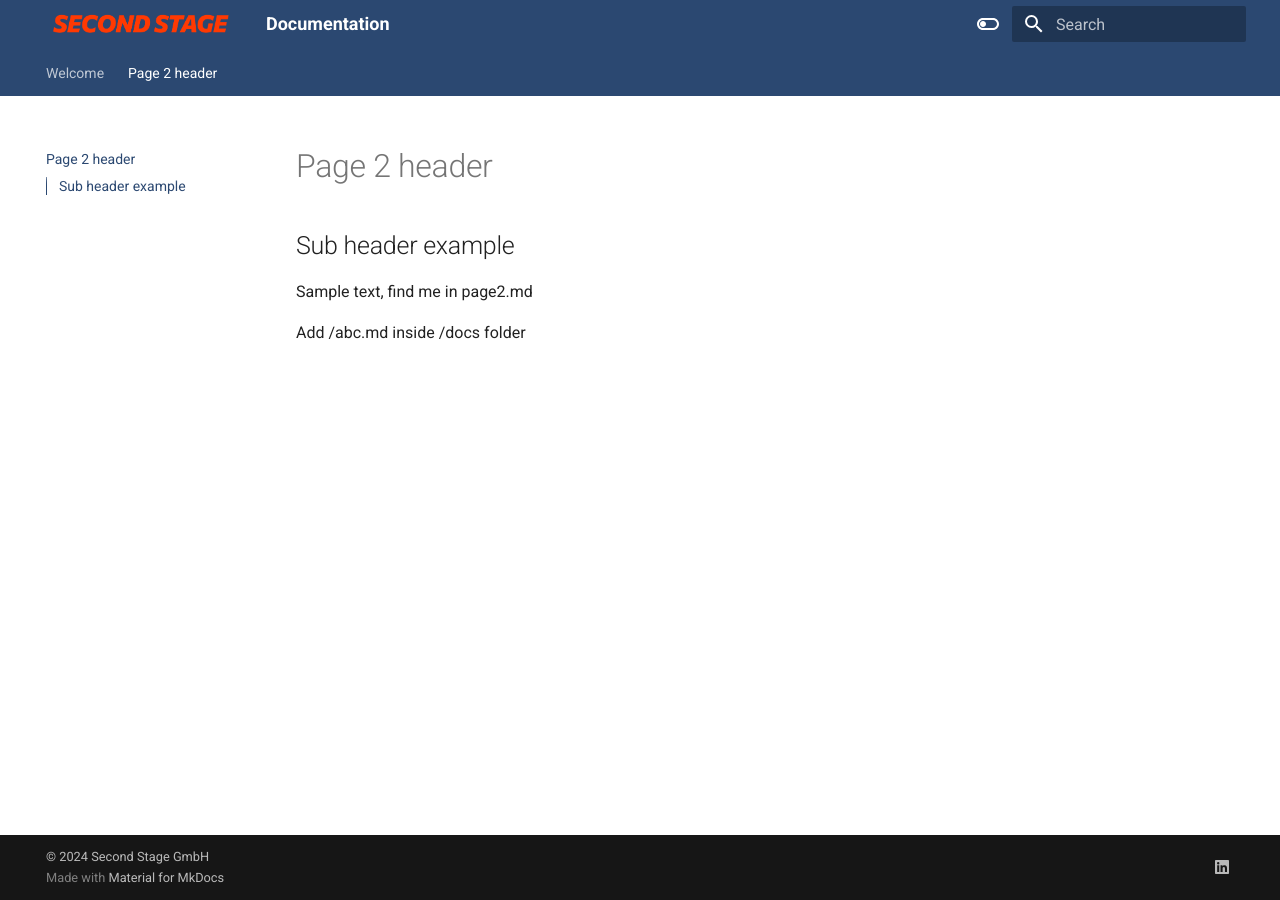
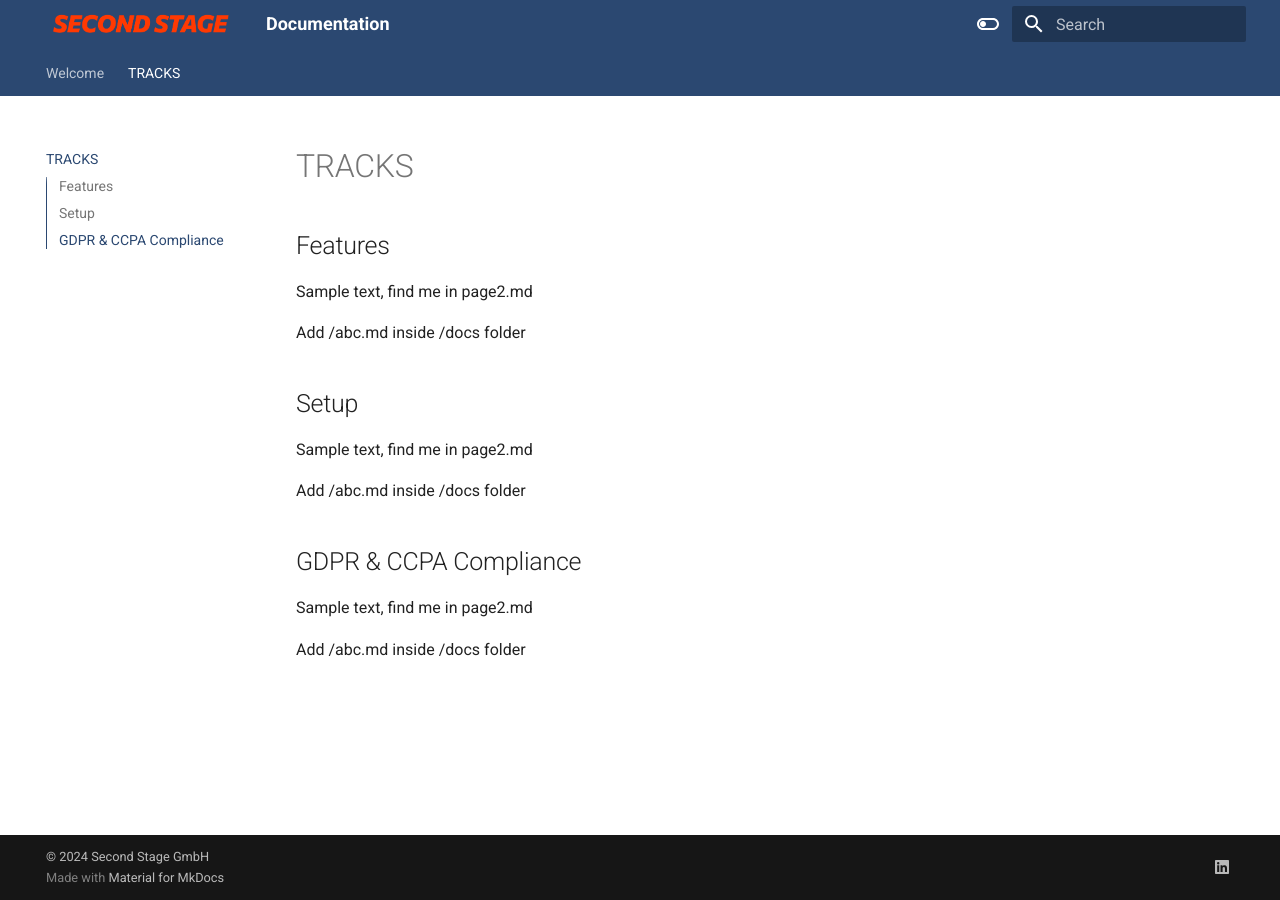
Before and after one commit to secondstage-io/tracks-documentation, an MkDocs documentation site: the page built from docs/page2.md, in a window 1280 px wide. Built offline with MkDocs 1.6.1 and Material for MkDocs 9.7.7, drawn with Linux system fonts in a browser that asks for light colours.

Commit message:
Update page2.md

```diff
--- a/docs/page2.md
+++ b/docs/page2.md
@@ -1,7 +1,19 @@
-# Page 2 header
+# TRACKS
 
-## Sub header example
+## Features
 
 Sample text, find me in page2.md
 
 Add /abc.md inside /docs folder
+
+## Setup
+
+Sample text, find me in page2.md
+
+Add /abc.md inside /docs folder
+
+## GDPR & CCPA Compliance
+
+Sample text, find me in page2.md
+
+Add /abc.md inside /docs folder
```
